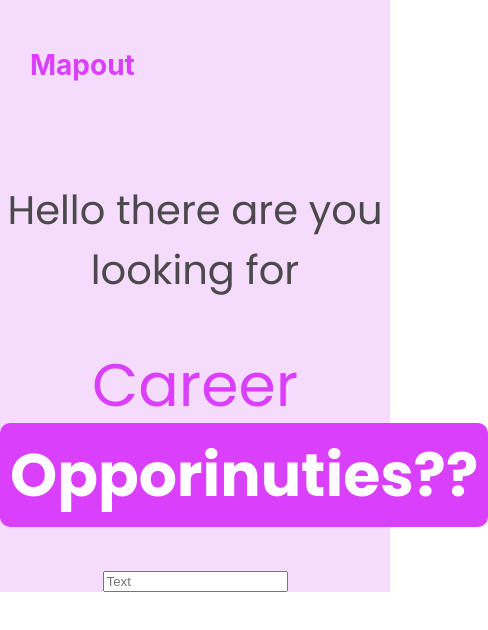
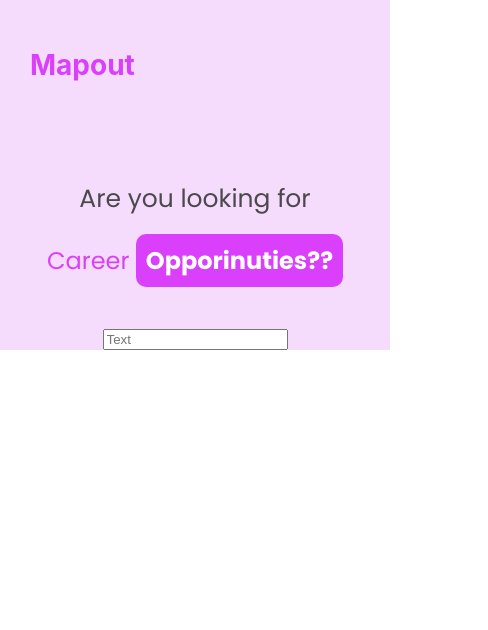
Before and after one commit to pranay101/Mapout-assignemnt, a React (Create React App) app: page / in a window 390 px wide. Shown: the top 630 px of the page, 488 px wide, since content can reach past the window. Built offline with nearby package versions, Linux system fonts and the light colour scheme.

Commit message:
added responsiveness on heading part

```diff
--- a/src/Components/UI/Heading/Heading.js
+++ b/src/Components/UI/Heading/Heading.js
@@ -5,8 +5,8 @@
 const Heading = () => {
   return (
     <div className={classes.Heading}>
-      <h3>Hello there are you looking for </h3>
-      <h1>Career  <span className={classes.pinkBackground}> Opporinuties??</span></h1>
+      <h3>Are you looking for </h3>
+      <h1>Career <span className={classes.pinkBackground}> Opporinuties?? </span></h1>
     </div>
   );
 };
--- a/src/Components/UI/Heading/Heading.module.css
+++ b/src/Components/UI/Heading/Heading.module.css
@@ -12,7 +12,7 @@
 
 .Heading h1{
     color: #da3ffc;
-    font-size: 60px;
+    font-size: 4rem;
     font-weight: normal;
 }
 
@@ -27,4 +27,22 @@
 
 
 
+
+@media (max-width:800px) {
+    .Heading h1{
+        font-size: 2.5rem;
+
+    }
+}
+
+@media (max-width:450px) {
+    .Heading h1{
+        font-size: 1.5rem;
+    }
+    .Heading h3{
+        font-size: 25px;
+    }
+}
+
+
 /* da3ffc */
```
